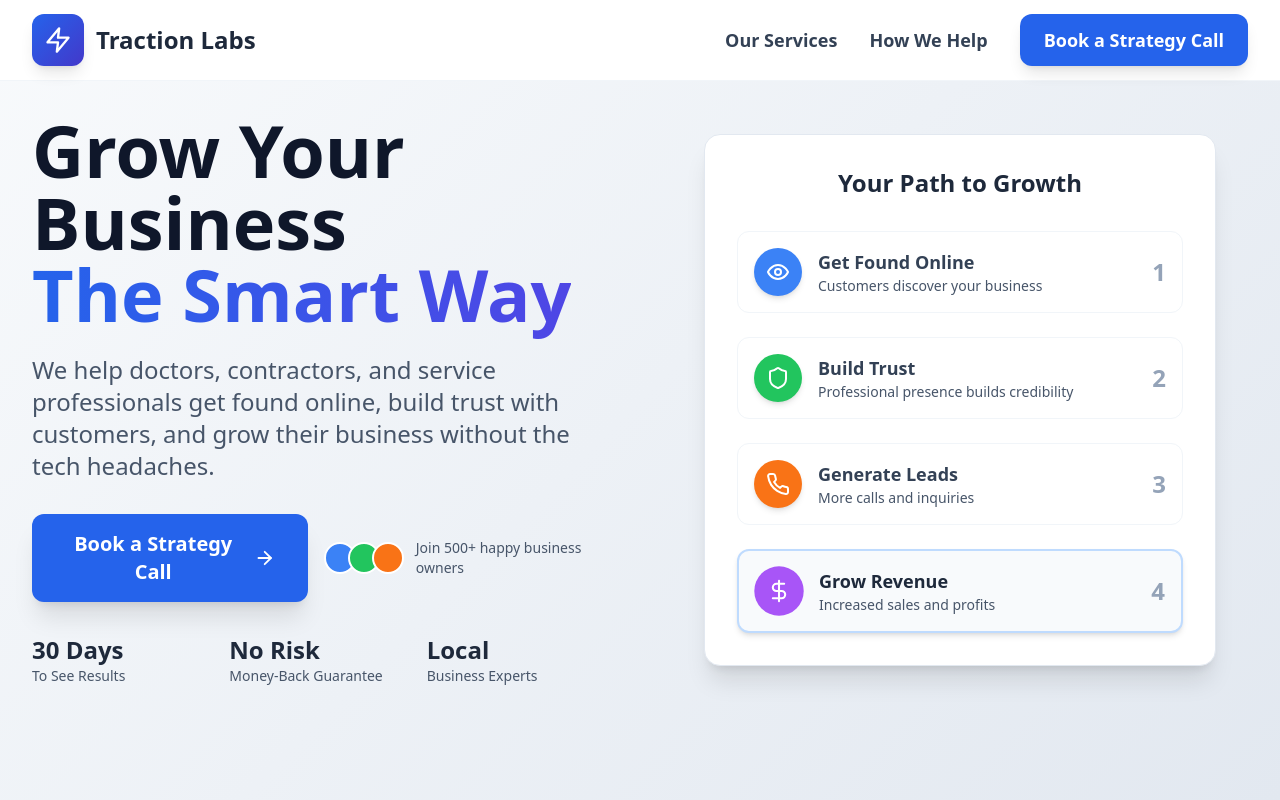
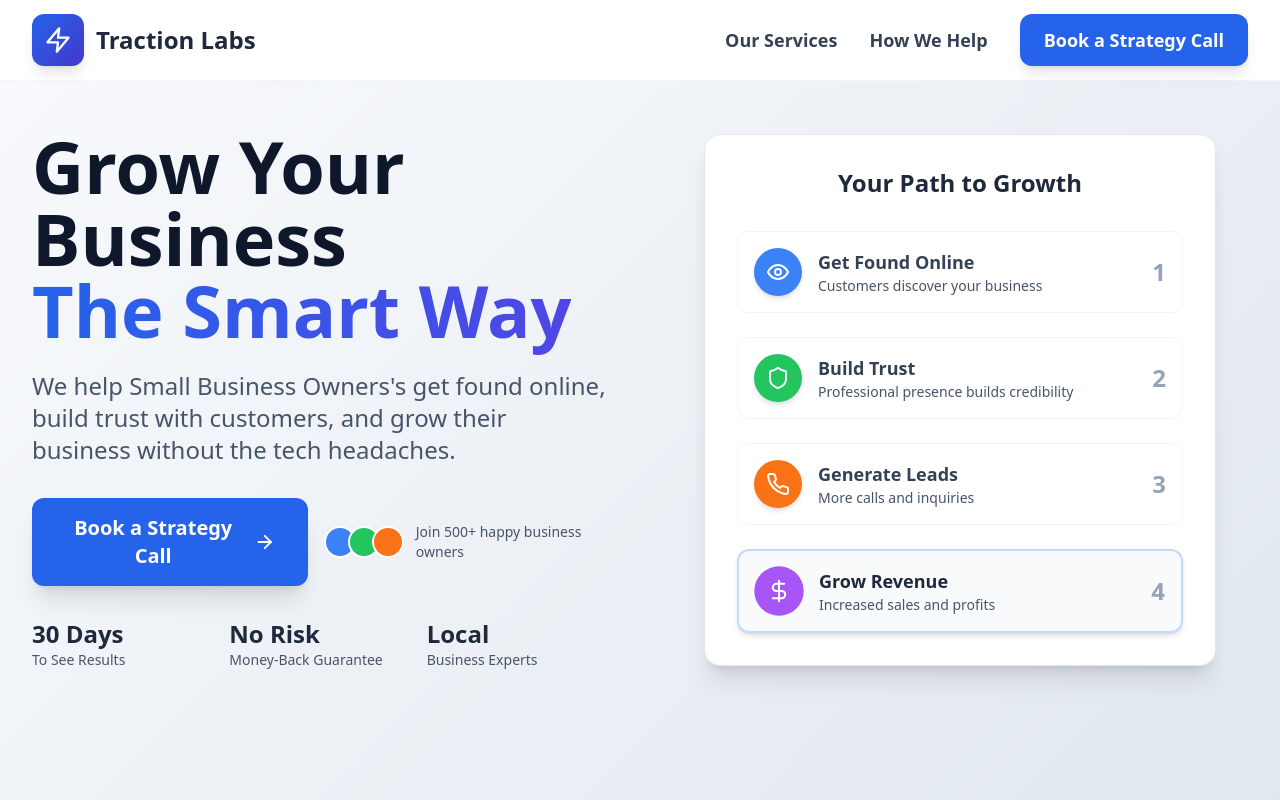
Before and after one commit to RohanV01/Traction-Labs-Website, a React (Vite) app: page / in a window 1280 px wide. Shown: the top 800 px of the page. Built offline with nearby package versions, Linux system fonts and the light colour scheme.

Commit message:
Updated App.tsx

```diff
--- a/src/App.tsx
+++ b/src/App.tsx
@@ -270,7 +270,7 @@ const Hero: FC = () => {
                         <span className="text-transparent bg-clip-text bg-gradient-to-r from-blue-600 to-indigo-600">The Smart Way</span>
                       </h1>
                       <p className="text-xl md:text-2xl text-slate-600 mb-8 max-w-2xl mx-auto lg:mx-0 leading-relaxed">
-                        We help doctors, contractors, and service professionals get found online, build trust with customers, and grow their business without the tech headaches.
+                        We help Small Business Owners's get found online, build trust with customers, and grow their business without the tech headaches.
                       </p>
                       <div className="flex flex-col sm:flex-row gap-4 justify-center lg:justify-start mb-8">
                         <a href={schedulingLink} target="_blank" rel="noopener noreferrer" className="inline-block">
```
